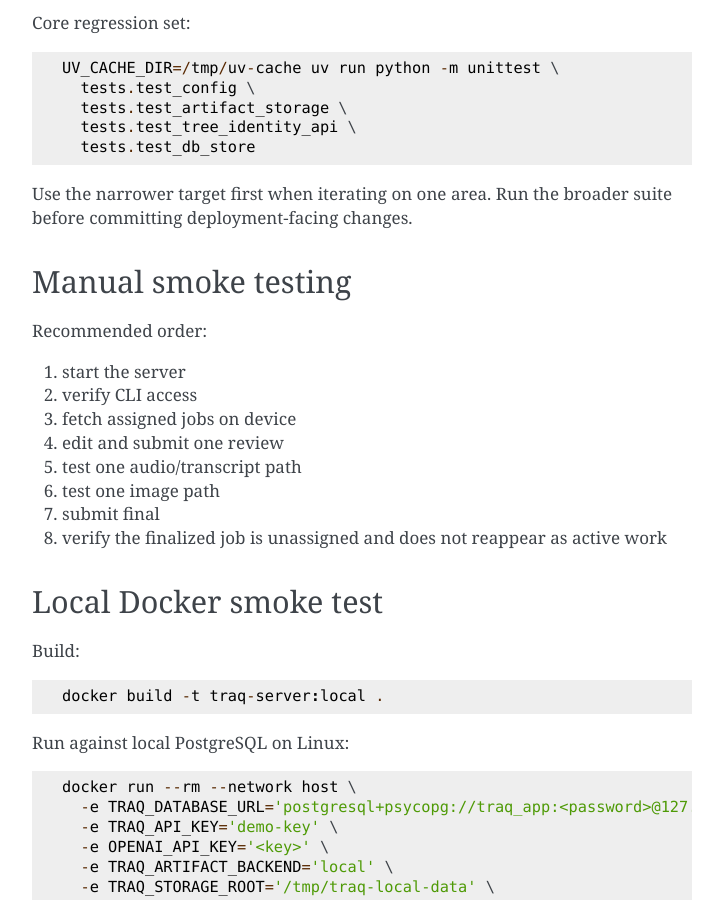
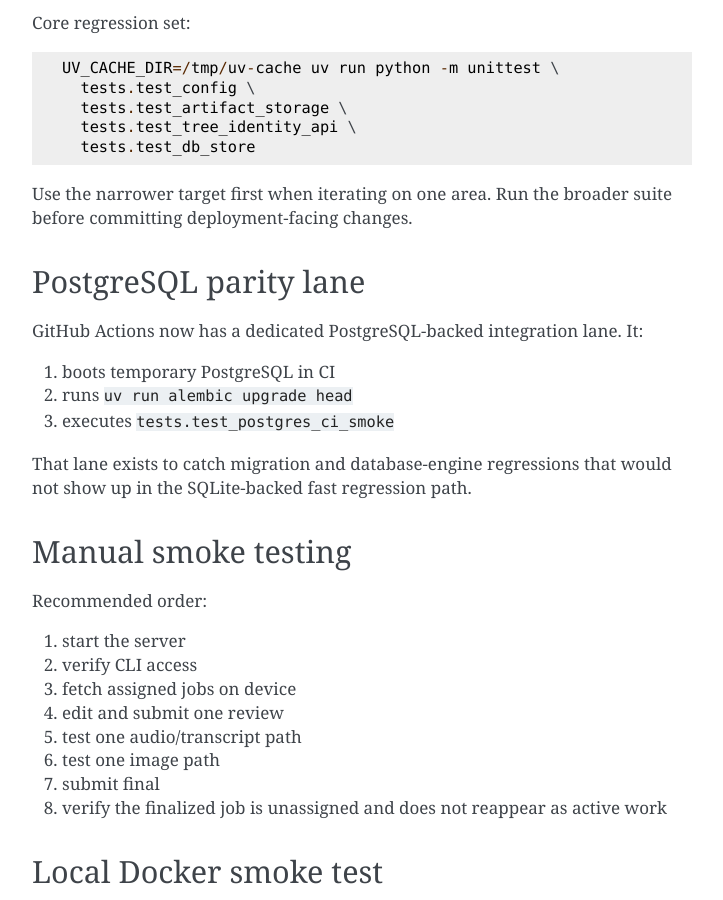
Before and after one commit to hammerdirt-analyst/traq-server, a Sphinx documentation site: the page built from docs/local_development.rst, in a window 1280 px wide and 900 px high, scrolled down 3432 px. Shown: the whole window, without its empty margins (388-1111 px from the left). Built offline with Sphinx 7.4.7, drawn with Linux system fonts in a browser that asks for light colours; some of the changed text lies outside the part shown.

Commit message:
Add PostgreSQL CI integration smoke lane

```diff
--- a/docs/local_development.rst
+++ b/docs/local_development.rst
@@ -164,6 +164,18 @@ Core regression set::
 Use the narrower target first when iterating on one area. Run the broader suite
 before committing deployment-facing changes.
 
+PostgreSQL parity lane
+----------------------
+
+GitHub Actions now has a dedicated PostgreSQL-backed integration lane. It:
+
+1. boots temporary PostgreSQL in CI
+2. runs ``uv run alembic upgrade head``
+3. executes ``tests.test_postgres_ci_smoke``
+
+That lane exists to catch migration and database-engine regressions that would
+not show up in the SQLite-backed fast regression path.
+
 Manual smoke testing
 --------------------
 
```
Also changed, not shown: docs/technical_notes/postgres_ci_integration_lane_note_2026-03-28.md (added, +30 -0 lines), 2 other files.
